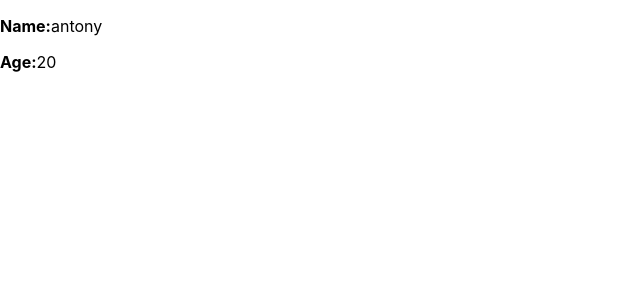
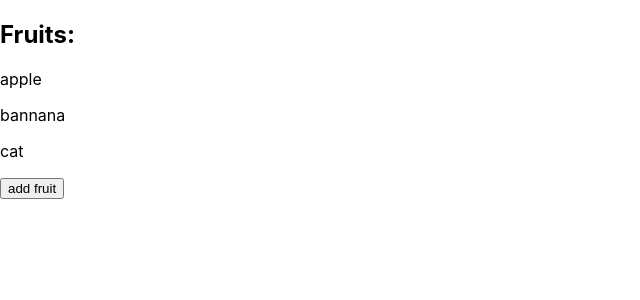
Before and after one commit to vipersolo/React-Practice, a React (Create React App) app: page /about/team in a window 1280 px wide. Shown: the top 300 px of the page, without its empty margins (0-640 px from the left). Built offline with nearby package versions, Linux system fonts and the light colour scheme.

Commit message:
array state update functional component

```diff
--- a/src/App.js
+++ b/src/App.js
@@ -1,8 +1,11 @@
 // import logo from './logo.svg';
 // import './App.css';
 import {Component} from 'react';
-import Child from './context/Child'
-import UserContext from './context/UserContext';
+
+import Item from './array_state/Item';
+
+// import Child from './context/Child'
+// import UserContext from './context/UserContext';
 // import Info from './state_object_class/Info';
 // import Profile from './state_object/Profile';
 // import Site from './navigationpage/Site';
@@ -38,10 +41,10 @@ import UserContext from './context/UserContext';
 
 class App extends Component{
 
-  user = {
-    name:"antony",
-    age:20
-  }
+  // user = {
+  //   name:"antony",
+  //   age:20
+  // }
 
   render(){
     return(
@@ -58,9 +61,10 @@ class App extends Component{
       {/* <Site /> */}
       {/* <Profile /> */}
       {/* <Info /> */}
-      <UserContext.Provider value={this.user}>
+      {/* <UserContext.Provider value={this.user}>
         <Child />
-      </UserContext.Provider>
+      </UserContext.Provider> */}
+      <Item />
     </div>
     // use <></> or div becuase return only one root element .
     )
--- /dev/null
+++ b/src/array_state/Item.js
@@ -0,0 +1,21 @@
+import React, { useState } from 'react'
+
+function Item() {
+    const [fruits,setFruits] = useState(['apple','bannana','cat'])
+
+    const addFruit = ()=>{
+        setFruits((prevdata)=>([...prevdata,"orange"]))
+    }
+
+  return (
+    <div>
+      <h2>Fruits:</h2>
+      {fruits.map((item,index)=>(
+        <p key={index}>{item}</p>
+      ))}
+      <button onClick={addFruit}>add fruit</button>
+    </div>
+  )
+}
+
+export default Item
--- a/src/context/GrandChild.js
+++ b/src/context/GrandChild.js
@@ -7,6 +7,7 @@ function GrandChild() {
     const user = useContext(UserContext)
   return (
     <div>
+      <h2>UserProfile from App.js to grandchild</h2>
       <p><strong>Name:</strong>{user.name}</p>
       <p><strong>Age:</strong>{user.age}</p>
     </div>
```
